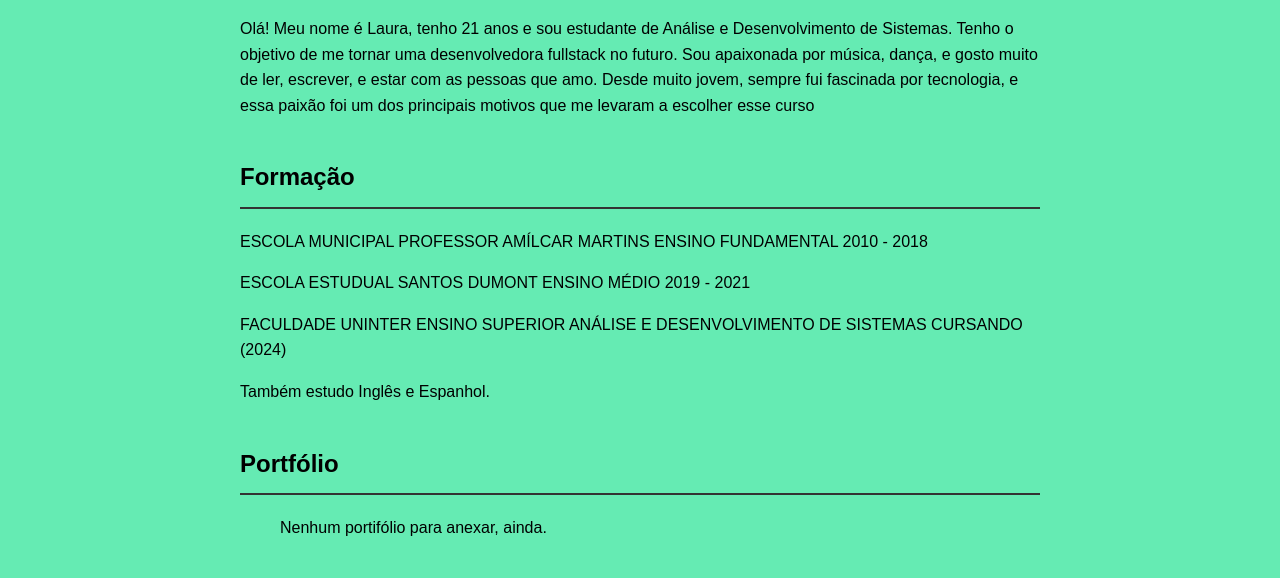
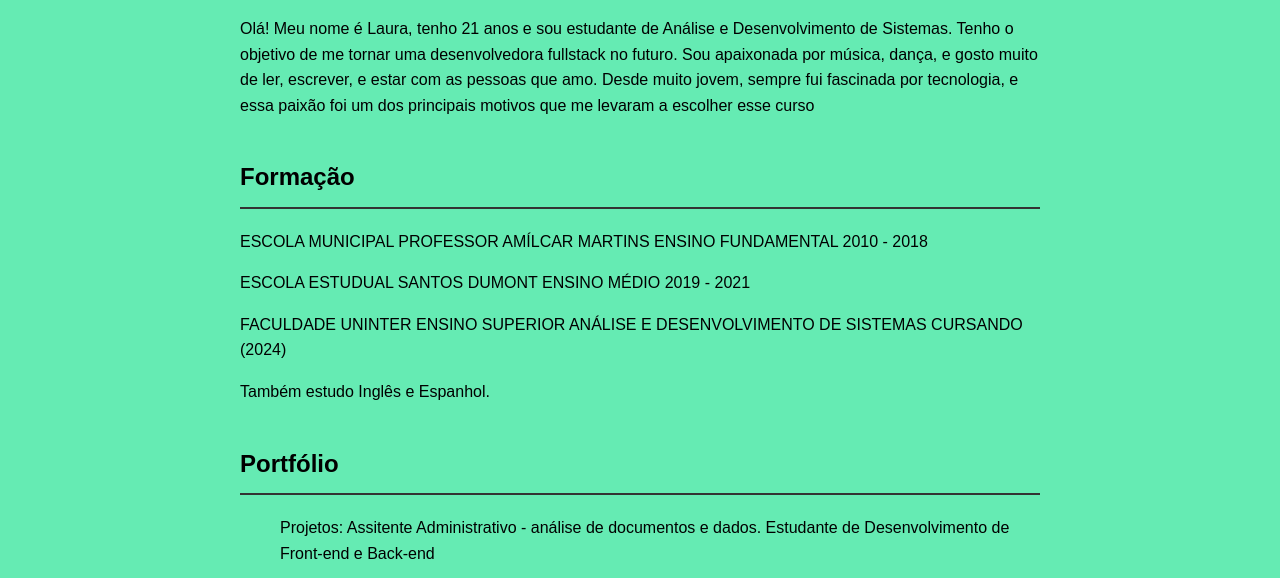
Before and after one commit to NicacioLaura/sobre-mim, a plain HTML site: page index.html in a window 1280 px wide. Shown: the part 345-923 px from the top of the page. Drawn offline with Linux system fonts and the light colour scheme.

Commit message:
index.html

```diff
--- a/index.html
+++ b/index.html
@@ -56,7 +56,9 @@
         <section id="portfolio">
             <h2>Portfólio</h2>
             <ul>
-                <p>Nenhum portifólio para anexar, ainda.</p>
+                <p>Projetos: Assitente Administrativo - análise de documentos e dados.
+                Estudante de Desenvolvimento de Front-end e Back-end
+                </p>
 
                 <!-- Adicione mais links conforme necessário -->
             </ul>
@@ -76,5 +78,5 @@
 
                 <label for="email">E-mail:</label>
                 <input type="email" id="email" name="email">
-                <button type="submit">Enviar</button>
-            </form>
+
+                    <button type="submit">Enviar</button> </form>
```
